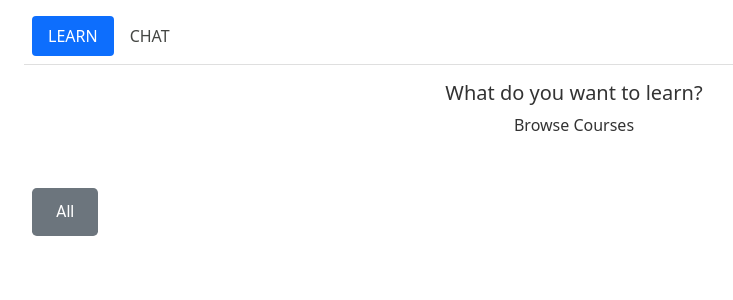
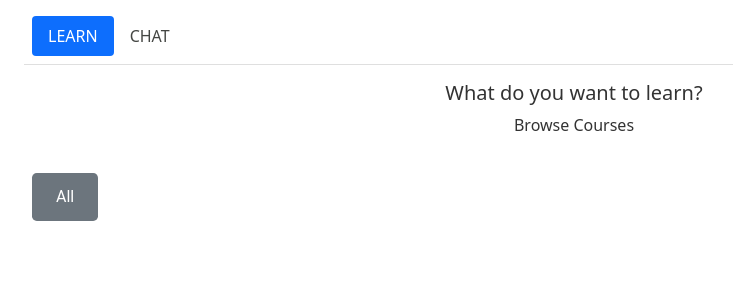
Before and after one commit to stevelab1/edusites, a Django app: page / in a window 1280 px wide. Shown: the part 89-389 px from the top of the page, without its empty margins (66-799 px from the left). Run offline with Django 3.2, Linux system fonts and the light colour scheme; data that the repository does not hold is empty; some libraries are stand-ins or nearby versions.

Commit message:
sizing tab pane homepage

```diff
--- a/courses/templates/courses/course/list.html
+++ b/courses/templates/courses/course/list.html
@@ -42,7 +42,7 @@
     </div>
     <div class="tab-content">
       <div id="learn" class="tab-pane active">
-        <div class="card-body" style="height: 115px">
+        <div class="card-body" style="height: 100px">
           {% if subject %}
              <h5 class="card-title"> {{ subject.title }} Courses</h5>
              <p class="card-text"> {{ subject.content}} </p>
@@ -57,7 +57,7 @@
         </div>
       </div>
       <div id="teach" class="tab-pane fade">
-        <div class="card-body" style="height: 115px">
+        <div class="card-body" style="height: 100px">
             <h5 class="card-title">Live Chat</h5>
 
             <p><a href="{% url "chat:course_chat_room" "11" %}" target="_blank">
```
